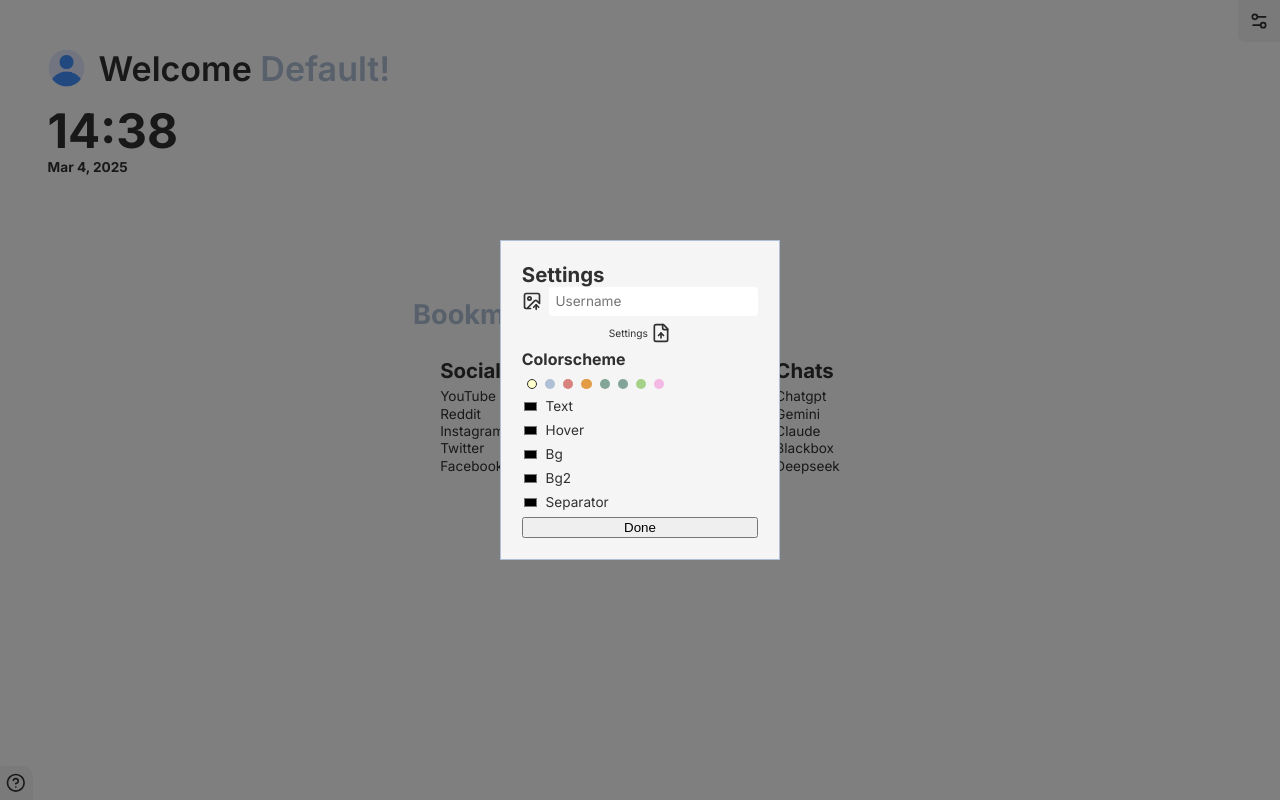
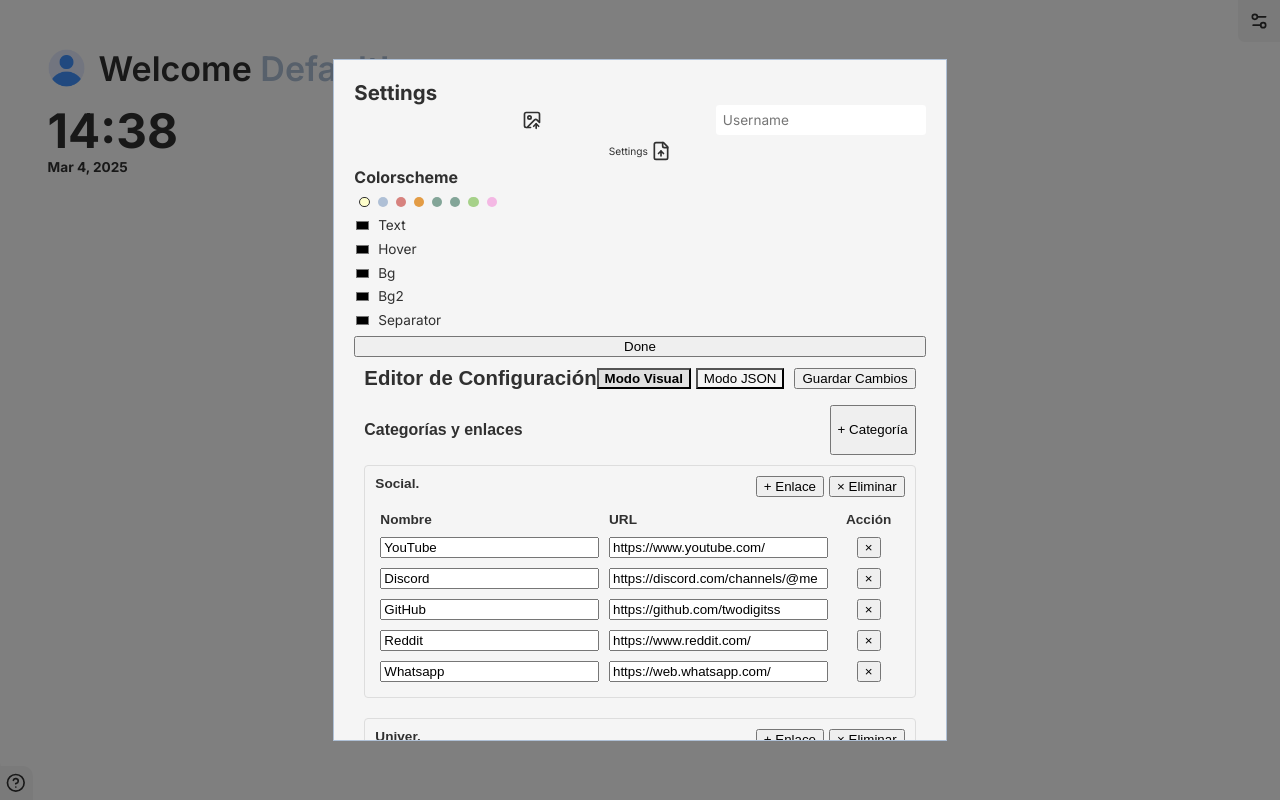
Before and after one commit to twodigitss/pageper, a React (Vite) app: page / in a window 1280 px wide. Both pictures are taken after a click on the button 1259 px from the left and 20 px from the top of the page. Built offline with nearby package versions, Linux system fonts and the light colour scheme.

Commit message:
bookmark editor demo

```diff
--- /dev/null
+++ b/src/ui/components/jsonEditor.jsx
@@ -0,0 +1,265 @@
+import { useState } from 'react';
+
+const JsonEditor = () => {
+  // Datos estáticos como placeholder
+  const initialData = {
+    "bookmarks": {
+      "Social.": {
+        "YouTube": "https://www.youtube.com/",
+        "Discord": "https://discord.com/channels/@me",
+        "GitHub": "https://github.com/twodigitss",
+        "Reddit": "https://www.reddit.com/",
+        "Whatsapp": "https://web.whatsapp.com/"
+      },
+      "Univer.": {
+        "Classroom": "https://classroom.google.com/u/1/",
+        "GMail": "https://mail.google.com/",
+        "GDocs": "https://docs.google.com/document/u/1/",
+        "GDrive": "https://drive.google.com/drive/u/1/",
+        "GColab": "https://colab.research.google.com/"
+      },
+      "Tools.": {
+        "Translate": "https://translate.google.com/",
+        "Ilovepdf": "https://www.ilovepdf.com/",
+        "Figma": "https://www.figma.com/",
+        "Canva": "https://www.canva.com/",
+        "TinyWow": "https://tinywow.com/"
+      },
+      "Misc.": {
+        "Mangadex": "https://www.mangadex.org/",
+        "Proton": "https://account.proton.me/apps",
+        "Spotify": "https://www.spotify.com/",
+        "Binance": "https://www.binance.com/en/markets/overview",
+        "Emojis": "https://twodigitss.github.io/emoji-pocket/"
+      },
+      "Dev.": {
+        "ClaudeAI": "https://claude.ai",
+        "Chatgpt": "https://www.chatgpt.com/",
+        "Mongodb": "https://cloud.mongodb.com/v2/66fee5a46a9f00274761b48a#/metrics/replicaSet/679519926f26ec5e375bb87d/explorer/PruebaReact/items/find",
+        "Tailwind": "https://flowbite.com/tools/tailwind-cheat-sheet/",
+        "Render": "https://dashboard.render.com/"
+      }
+    }
+  };
+
+  //NOTE: meter el localstorage como usestate
+  const [editableData, setEditableData] = useState(initialData);
+  const [error, setError] = useState('');
+  const [message, setMessage] = useState('');
+  const [activeTab, setActiveTab] = useState('visual'); // 'visual' o 'raw'
+  const [editingName, setEditingName] = useState(null);
+  const [tempName, setTempName] = useState('');
+
+  //NOTE: aqui guardar el localstorage
+  // Función para guardar (simulada sin localStorage)
+  const handleSave = () => {
+    try {
+      setMessage('Cambios guardados (simulado)');
+      // En una app real aquí iría: localStorage.setItem('pageper_external_conf', JSON.stringify(editableData));
+      console.log('Datos a guardar:', JSON.stringify(editableData));
+      setTimeout(() => setMessage(''), 3000);
+    } catch (err) {
+      setError('Error al guardar: ' + err.message);
+    }
+  };
+
+  // Función para editar JSON en modo raw
+  const handleRawEdit = (e) => {
+    try {
+      const newData = JSON.parse(e.target.value);
+      setEditableData(newData);
+      setError('');
+    } catch (err) {
+      setError('JSON inválido');
+    }
+  };
+
+  // Función para agregar nueva categoría
+  const addCategory = () => {
+    const newCategoryName = prompt('Nombre de la nueva categoría:');
+    if (newCategoryName) {
+      setEditableData(prev => ({
+        ...prev,
+        bookmarks: {
+          ...prev.bookmarks,
+          [newCategoryName]: {}
+        }
+      }));
+    }
+  };
+
+  // Función para agregar nuevo enlace a una categoría
+  const addBookmark = (category) => {
+    const name = prompt('Nombre del enlace:');
+    const url = prompt('URL:');
+
+    if (name && url) {
+      setEditableData(prev => ({
+        ...prev,
+        bookmarks: {
+          ...prev.bookmarks,
+          [category]: {
+            ...prev.bookmarks[category],
+            [name]: url
+          }
+        }
+      }));
+    }
+  };
+
+  // Función para eliminar un enlace
+  const deleteBookmark = (category, bookmark) => {
+    if (confirm(`¿Eliminar "${bookmark}" de "${category}"?`)) {
+      setEditableData(prev => {
+        const newData = {...prev};
+        const newCategory = {...newData.bookmarks[category]};
+        delete newCategory[bookmark];
+        newData.bookmarks[category] = newCategory;
+        return newData;
+      });
+    }
+  };
+
+  // Función para eliminar una categoría
+  const deleteCategory = (category) => {
+    if (confirm(`¿Eliminar la categoría "${category}" y todos sus enlaces?`)) {
+      setEditableData(prev => {
+        const newData = {...prev};
+        const newBookmarks = {...newData.bookmarks};
+        delete newBookmarks[category];
+        newData.bookmarks = newBookmarks;
+        return newData;
+      });
+    }
+  };
+
+  // Editor visual amigable
+  const visualEditor = () => (
+    <div>
+      <div style={{ display: 'flex', justifyContent: 'space-between', marginBottom: '10px' }}>
+        <h3>Categorías y enlaces</h3>
+        <button onClick={addCategory}>+ Categoría</button>
+      </div>
+
+      {Object.entries(editableData.bookmarks).map(([category, bookmarks]) => (
+        <div key={category} style={{ marginBottom: '20px', border: '1px solid #ddd', padding: '10px', borderRadius: '4px' }}>
+          <div style={{ display: 'flex', justifyContent: 'space-between', marginBottom: '10px' }}>
+            <h4 style={{ margin: '0' }}>{category}</h4>
+            <div>
+              <button onClick={() => addBookmark(category)} style={{ marginRight: '5px' }}>+ Enlace</button>
+              <button onClick={() => deleteCategory(category)}>× Eliminar</button>
+            </div>
+          </div>
+
+          <table style={{ width: '100%', borderCollapse: 'collapse' }}>
+            <thead>
+              <tr>
+                <th style={{ textAlign: 'left', padding: '5px' }}>Nombre</th>
+                <th style={{ textAlign: 'left', padding: '5px' }}>URL</th>
+                <th style={{ width: '70px', textAlign: 'center' }}>Acción</th>
+              </tr>
+            </thead>
+            <tbody>
+              {Object.entries(bookmarks).map(([name, url]) => (
+                <tr key={`tr-${category}-${name}`}>
+                  <td style={{ padding: '5px' }}>
+                    <input
+                      value={editingName === `${category}-${name}` ? tempName : name}
+                      onFocus={() => {
+                        setEditingName(`${category}-${name}`);
+                        setTempName(name);
+                      }}
+                      onChange={(e) => {
+                        setTempName(e.target.value);
+                      }}
+                      onBlur={() => {
+                        if (tempName && tempName !== name) {
+                          setEditableData(prev => {
+                            const newData = {...prev};
+                            const newCategory = {...newData.bookmarks[category]};
+                            newCategory[tempName] = newCategory[name];
+                            delete newCategory[name];
+                            newData.bookmarks[category] = newCategory;
+                            return newData;
+                          });
+                        }
+                        setEditingName(null);
+                      }}
+                      style={{ width: '100%', boxSizing: 'border-box' }}
+                    />
+                  </td>
+                  <td style={{ padding: '5px' }}>
+                    <input
+                      key={`url-${category}-${name}`}
+                      value={url}
+                      onChange={(e) => {
+                        setEditableData(prev => {
+                          const newData = {...prev};
+                          newData.bookmarks[category][name] = e.target.value;
+                          return newData;
+                        });
+                      }}
+                      style={{ width: '100%', boxSizing: 'border-box' }}
+                    />
+                  </td>
+                  <td style={{ textAlign: 'center' }}>
+                    <button onClick={() => deleteBookmark(category, name)}>×</button>
+                  </td>
+                </tr>
+              ))}
+            </tbody>
+          </table>
+        </div>
+      ))}
+    </div>
+  );
+
+  return (
+    <div style={{ padding: '10px', fontFamily: 'Arial, sans-serif' }}>
+      <div style={{ display: 'flex', justifyContent: 'space-between', alignItems: 'center', marginBottom: '15px' }}>
+        <h2 style={{ margin: '0' }}>Editor de Configuración</h2>
+        <div>
+          <button
+            onClick={() => setActiveTab('visual')}
+            style={{
+              marginRight: '5px',
+              fontWeight: activeTab === 'visual' ? 'bold' : 'normal',
+              background: activeTab === 'visual' ? '#e0e0e0' : 'transparent'
+            }}
+          >
+            Modo Visual
+          </button>
+          <button
+            onClick={() => setActiveTab('raw')}
+            style={{
+              marginRight: '10px',
+              fontWeight: activeTab === 'raw' ? 'bold' : 'normal',
+              background: activeTab === 'raw' ? '#e0e0e0' : 'transparent'
+            }}
+          >
+            Modo JSON
+          </button>
+          <button onClick={handleSave}>Guardar Cambios</button>
+        </div>
+      </div>
+
+      {error && <div style={{ color: 'red', padding: '10px', background: '#ffeeee', borderRadius: '4px', marginBottom: '15px' }}>{error}</div>}
+      {message && <div style={{ color: 'green', padding: '10px', background: '#eeffee', borderRadius: '4px', marginBottom: '15px' }}>{message}</div>}
+
+      {activeTab === 'visual' ? (
+        visualEditor()
+      ) : (
+        <div>
+          <h3>Editor JSON</h3>
+          <textarea
+            value={JSON.stringify(editableData, null, 2)}
+            onChange={handleRawEdit}
+            style={{ width: '100%', height: '400px', fontFamily: 'monospace', padding: '10px', boxSizing: 'border-box' }}
+          />
+        </div>
+      )}
+    </div>
+  );
+};
+
+export default JsonEditor;
--- a/src/ui/windows/settings.jsx
+++ b/src/ui/windows/settings.jsx
@@ -4,6 +4,7 @@ import { useRef, useEffect } from "react";
 import Load_local_configs from "@utils/load_preferences";
 import Theme_switcher from "@components/theme_picker";
 import {Load_profile_picture} from "@utils/load_preferences";
+import JsonEditor from "@components/jsonEditor";
 
 //TODO: manejar con un boton el estado de apertura
 //NOTE: si voy a hacer esto, averiguar como reestablecer la config defalult
@@ -87,6 +88,7 @@ function AppSettings({ isOpen, onClose }){
 
       </form>
 
+      <JsonEditor/>
 
     </dialog>
 
```
